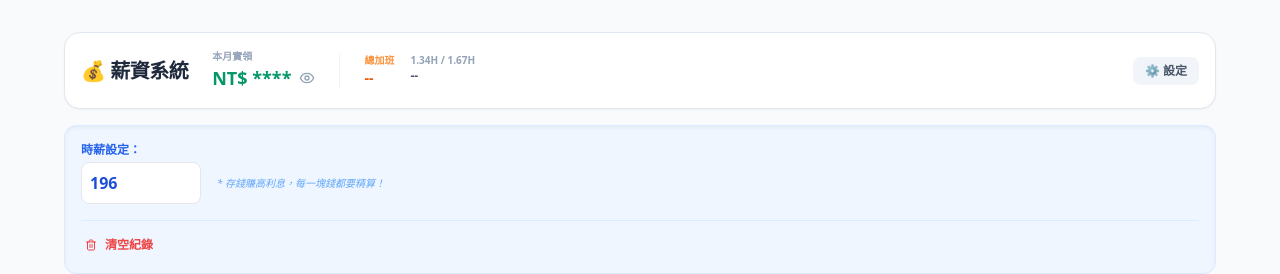
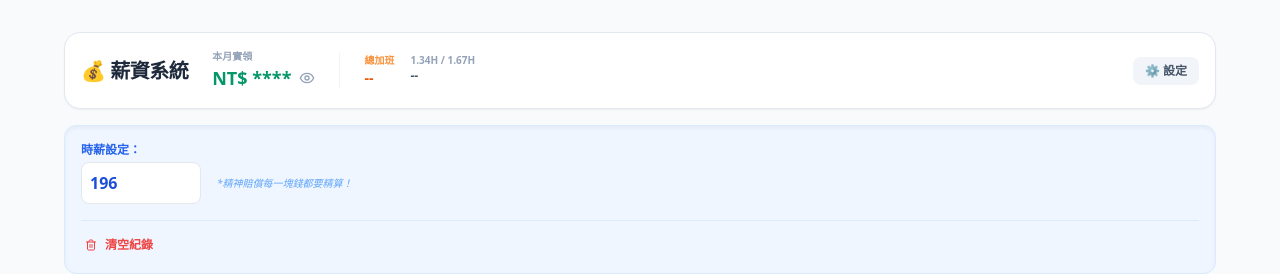
Before and after one commit to Chung0221/salary-tracker, a React (Vite) app: page / in a window 1280 px wide. Both pictures are taken after a click on the button "⚙️ 設定". Shown: the top 274 px of the page. Built offline with nearby package versions, Linux system fonts and the light colour scheme.

Commit message:
Update App.jsx

```diff
--- a/App.jsx
+++ b/App.jsx
@@ -147,7 +147,7 @@ const SalaryTracker = () => {
                     <label className="text-xs font-bold text-blue-600 block mb-1">時薪設定：</label>
                     <input type="number" value={settings.hourlyRate} onChange={e => {const s={...settings, hourlyRate:Number(e.target.value)}; setSettings(s); saveData(null, s);}} className="p-2 rounded-lg border bg-white w-[120px] font-black text-blue-700 outline-none"/>
                 </div>
-                <div className="text-[10px] text-blue-400 mt-5 italic">* 存錢賺高利息，每一塊錢都要精算！</div>
+                <div className="text-[10px] text-blue-400 mt-5 italic">*精神賠償每一塊錢都要精算！</div>
             </div>
             <div className="border-t border-blue-100 pt-3">
                 <button onClick={() => setShowDeleteAllModal(true)} className="flex items-center gap-2 text-red-500 text-xs font-bold hover:bg-red-50 p-1 rounded transition-colors"><Trash2 size={12}/> 清空紀錄</button>
```
